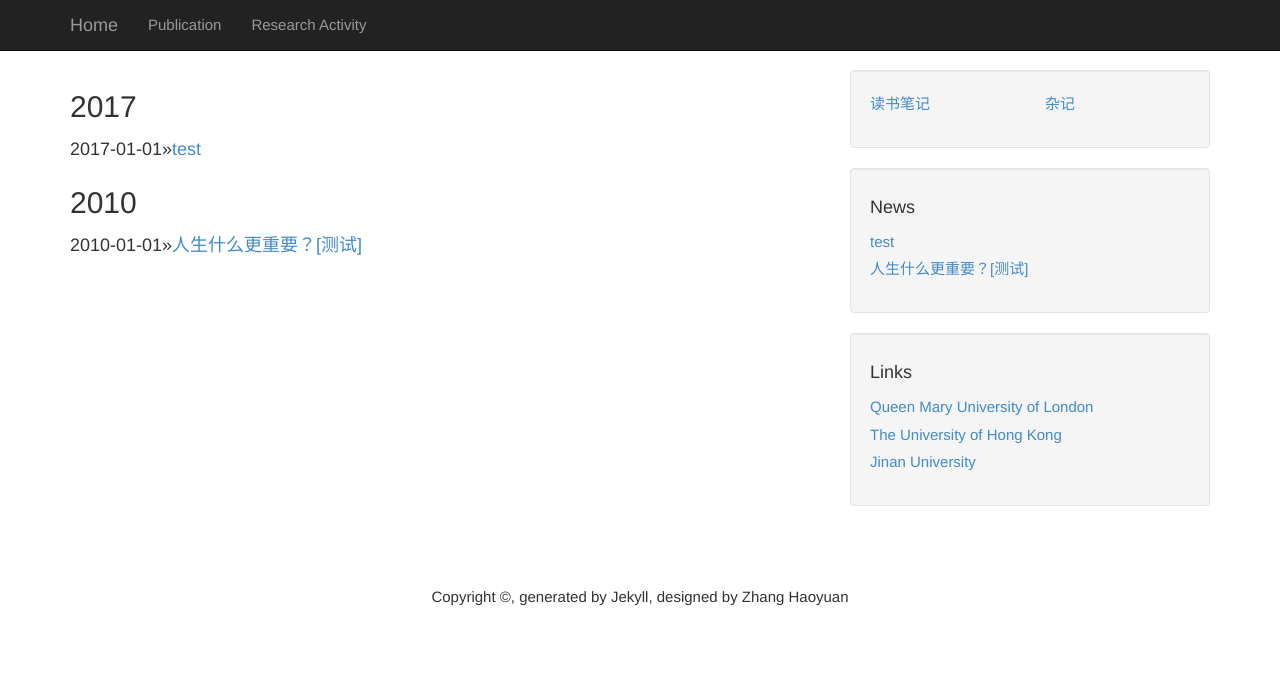
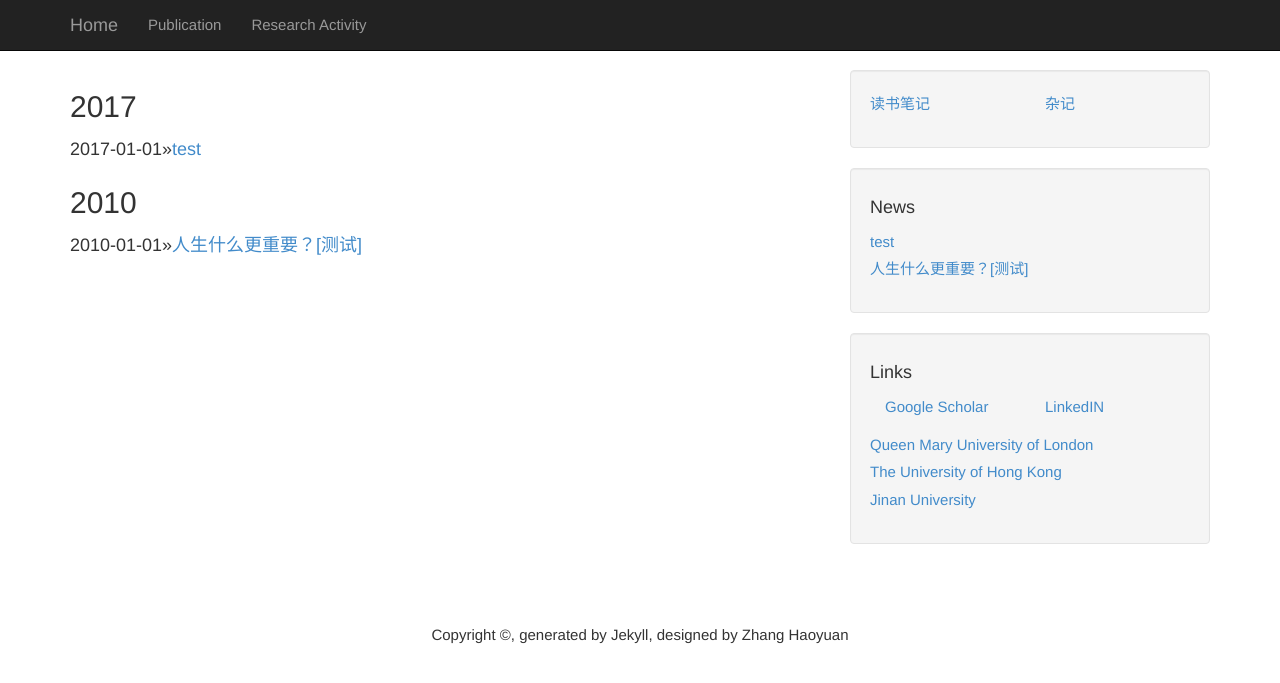
Before and after one commit to july0905/haoyuanzhang1990.github.io, a Jekyll site: the page built from archives.md, in a window 1280 px wide. Shown: the top 683 px of the page. Built offline with Jekyll 4.4.1, drawn with Linux system fonts in a browser that asks for light colours.

Commit message:
Update friend_links.html

```diff
--- a/_includes/friend_links.html
+++ b/_includes/friend_links.html
@@ -1,3 +1,23 @@
+                  <div class="col-lg-6">
+                <ul class="list-unstyled">
+                  <li>
+                    <a href="https://scholar.google.co.uk/citations?user=gc4d914AAAAJ&hl=en">
+                      Google Scholar
+                    </a>
+                  </li>
+                </ul>
+              </div>
+              <!-- /.col-lg-6 -->
+              <div class="col-lg-6">
+                <ul class="list-unstyled">
+                  <li>
+                    <a href="https://www.linkedin.com/in/haoyuan-zhang-b4541492/?trk=hp-identity-photo">
+                      LinkedIN
+                    </a>
+                  </li>
+                </ul>
+              </div>
+              <!-- /.col-lg-6 -->
             <ul class="list-unstyled">
               <li>
                 <a href="http://www.qmul.ac.uk/" target="_blank">
```
